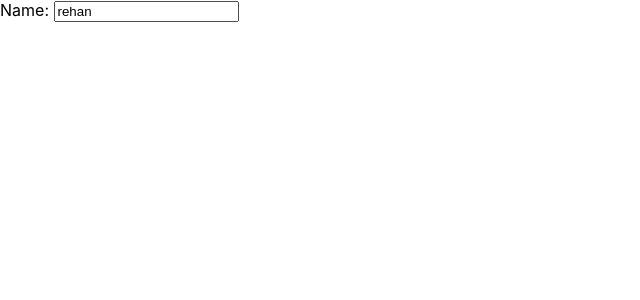
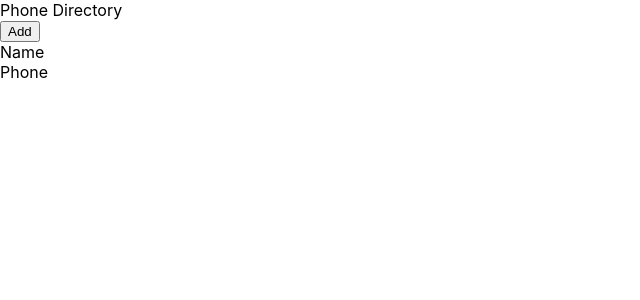
Before and after one commit to RehanNischal/phone-directory, a React (Create React App) app: page / in a window 1280 px wide. Shown: the top 300 px of the page, without its empty margins (0-640 px from the left). Built offline with nearby package versions, Linux system fonts and the light colour scheme.

Commit message:
created Header Component

```diff
--- a/src/App.js
+++ b/src/App.js
@@ -1,24 +1,28 @@
 import React, { Component } from 'react';
 
-
+import Header from "./Header";
 
 class App extends Component {
   render(){
+    let x=1;
+    let y=9;
   return (
-    <div>
-      {/* <div className>
-      Phone Directory
-      </div>
+    <div >
+      <Header/>
       <button>Add</button>
       <div>
         <span>Name</span><br/>
         <span>Phone</span>
       </div>
-    */}
-    <label htmlFor="Name">Name: </label>
-    <input type="text" id="Name" placeholder="Type your name here" defaultValue="rehan"></input>
-      </div>
-  );
+
+                              {/* <label htmlFor="Name">Name: </label>
+                                <input type="text" id="Name" placeholder="Type your name here" defaultValue={x+y}></input> */}
+
+
+</div>
+);
+
+
 
 
        }
--- /dev/null
+++ b/src/Header.js
@@ -0,0 +1,29 @@
+import React, { Component }from 'react';
+//functional component
+const Header = function(){
+    return(
+        <div className="header">
+      Phone Directory
+      </div>
+    )
+}
+
+
+
+//class component
+
+// class Header extends Component{
+//     render(){
+//         return
+
+//            (<div className="header">
+//                Phone Directory
+//                 </div>)
+
+//     }
+// }
+
+
+
+
+export default Header;
```
